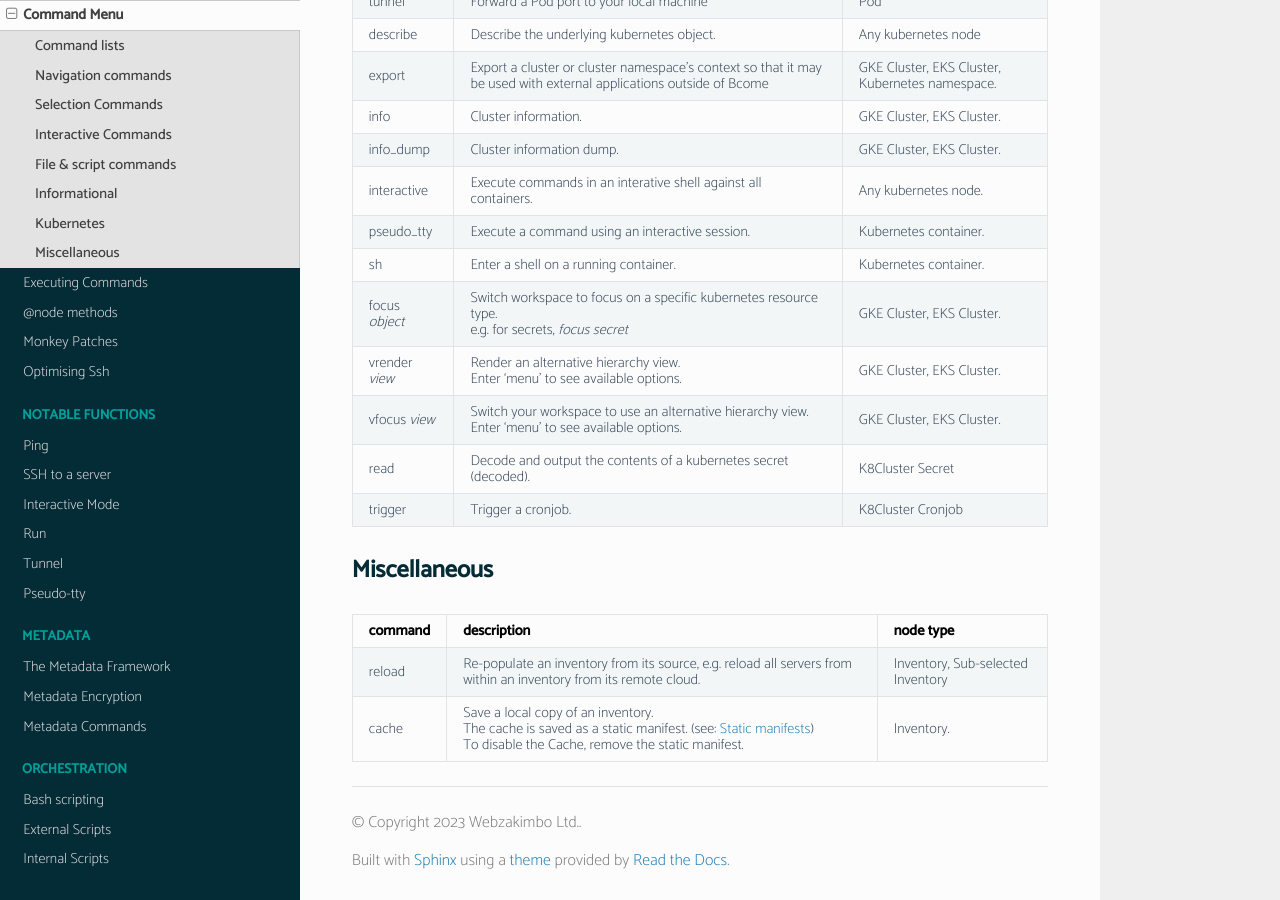
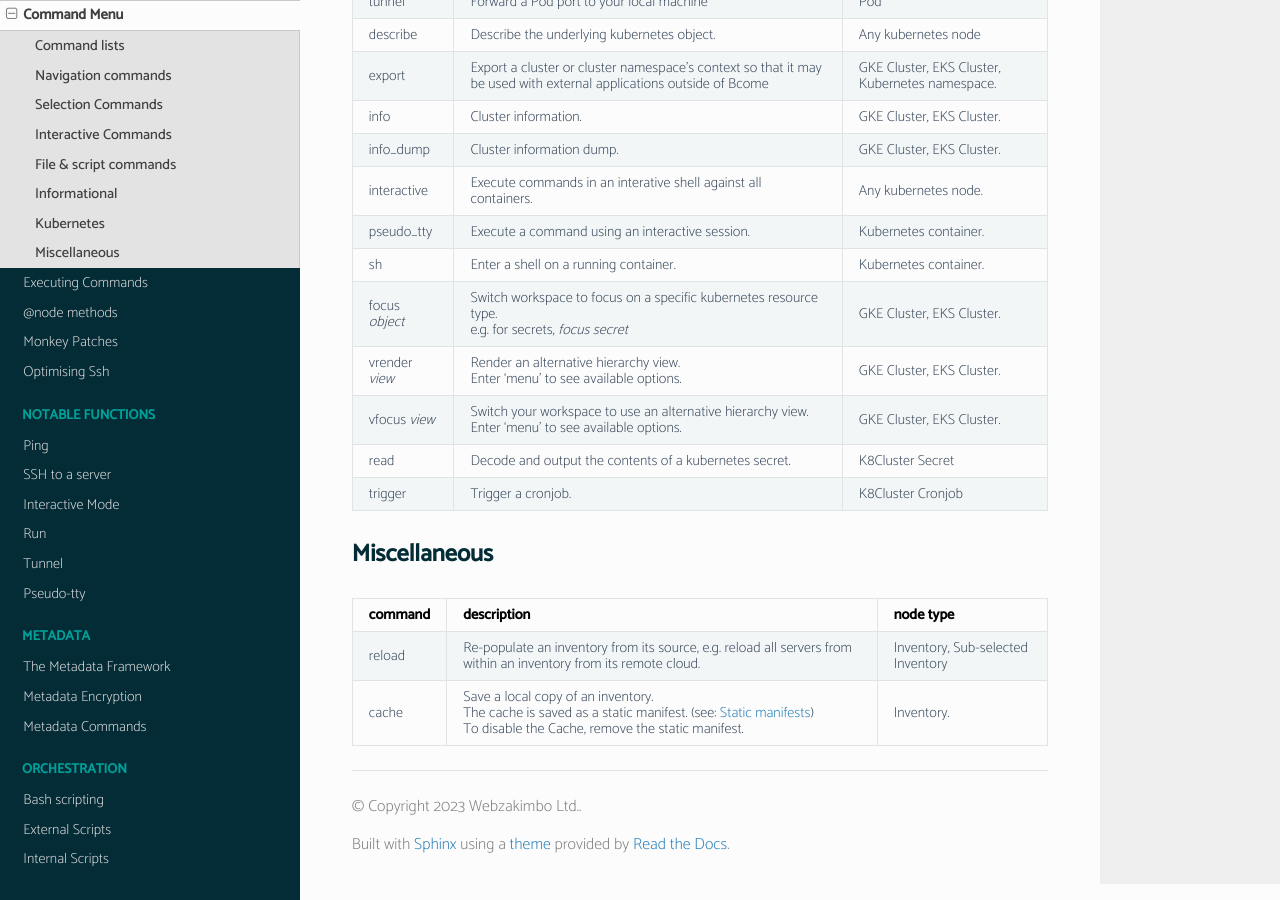
Before and after one commit to webzakimbo/bcome-read-the-docs, a Sphinx documentation site: the page built from docs/source/usage/command-menu.rst, in a window 1280 px wide and 900 px high, scrolled down 3225 px. Built offline with Sphinx 7.4.7 and the Read the Docs theme 2.0.0, drawn with Linux system fonts in a browser that asks for light colours; pages that are not in the unit, such as notebooks, are missing from menus.

```diff
--- a/docs/source/usage/command-menu.rst
+++ b/docs/source/usage/command-menu.rst
@@ -271,7 +271,7 @@
 |                             |  Enter 'menu' to see available options.  |                                       |
 +-----------------------------+------------------------------------------+---------------------------------------+
 |  read                       |  Decode and output the contents of a     | K8Cluster Secret                      |
-|                             |  kubernetes secret (decoded).            |                                       |
+|                             |  kubernetes secret.                      |                                       |
 +-----------------------------+------------------------------------------+---------------------------------------+
 |  trigger                    |  Trigger a cronjob.                      | K8Cluster Cronjob                     |
 +-----------------------------+------------------------------------------+---------------------------------------+
```
